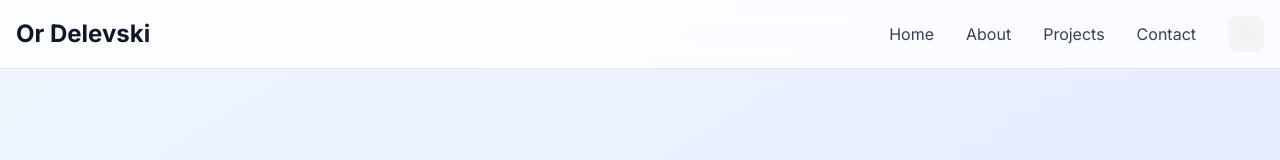
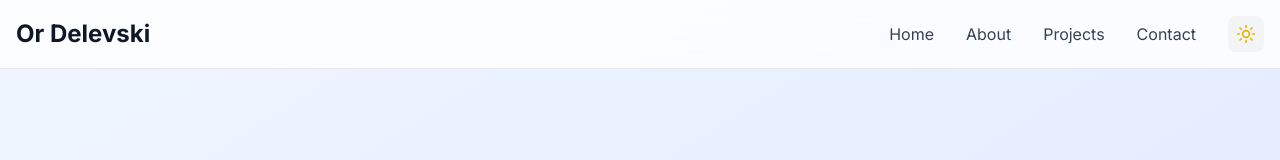
Before and after one commit to delevski/protfolio, a Next.js app: page / in a window 1280 px wide. Both pictures are taken after a click on the button 1246 px from the left and 34 px from the top of the page. Shown: the top 160 px of the page. Built offline with nearby package versions, Linux system fonts and the light colour scheme.

Commit message:
Fix: dark mode toggle and icon visibility
- Initialize dark mode state from localStorage on component mount
- Apply theme class immediately on mount to prevent flash
- Add explicit colors to icons (yellow sun, gray moon, gray menu icons)
- Ensure icons are visible on both light and dark backgrounds

```diff
--- a/src/components/Header.tsx
+++ b/src/components/Header.tsx
@@ -7,18 +7,18 @@ import Link from 'next/link';
 
 const Header = () => {
   const [isMenuOpen, setIsMenuOpen] = useState(false);
-  const [isDarkMode, setIsDarkMode] = useState(false);
+  const [isDarkMode, setIsDarkMode] = useState(() => {
+    if (typeof window !== 'undefined') {
+      return localStorage.getItem('theme') === 'dark';
+    }
+    return false;
+  });
 
   useEffect(() => {
-    // Check for saved theme preference or default to light mode
-    const savedTheme = localStorage.getItem('theme');
-    const prefersDark = window.matchMedia('(prefers-color-scheme: dark)').matches;
-
-    if (savedTheme === 'dark' || (!savedTheme && prefersDark)) {
-      setIsDarkMode(true);
+    // Apply the initial theme
+    if (isDarkMode) {
       document.documentElement.classList.add('dark');
     } else {
-      setIsDarkMode(false);
       document.documentElement.classList.remove('dark');
     }
   }, []);
@@ -71,7 +71,11 @@ const navItems = [
               onClick={toggleDarkMode}
               className="p-2 rounded-lg bg-gray-100 dark:bg-gray-800 hover:bg-gray-200 dark:hover:bg-gray-700 transition-colors duration-200"
             >
-              {isDarkMode ? <Sun className="w-5 h-5" /> : <Moon className="w-5 h-5" />}
+              {isDarkMode ? (
+                <Sun className="w-5 h-5 text-yellow-500" />
+              ) : (
+                <Moon className="w-5 h-5 text-gray-700" />
+              )}
             </button>
           </div>
 
@@ -81,13 +85,17 @@ const navItems = [
               onClick={toggleDarkMode}
               className="p-2 rounded-lg bg-gray-100 dark:bg-gray-800 hover:bg-gray-200 dark:hover:bg-gray-700 transition-colors duration-200"
             >
-              {isDarkMode ? <Sun className="w-5 h-5" /> : <Moon className="w-5 h-5" />}
+              {isDarkMode ? (
+                <Sun className="w-5 h-5 text-yellow-500" />
+              ) : (
+                <Moon className="w-5 h-5 text-gray-700" />
+              )}
             </button>
             <button
               onClick={() => setIsMenuOpen(!isMenuOpen)}
               className="p-2 rounded-lg bg-gray-100 dark:bg-gray-800 hover:bg-gray-200 dark:hover:bg-gray-700 transition-colors duration-200"
             >
-              {isMenuOpen ? <X className="w-5 h-5" /> : <Menu className="w-5 h-5" />}
+              {isMenuOpen ? <X className="w-5 h-5 text-gray-700 dark:text-gray-300" /> : <Menu className="w-5 h-5 text-gray-700 dark:text-gray-300" />}
             </button>
           </div>
         </div>
```
